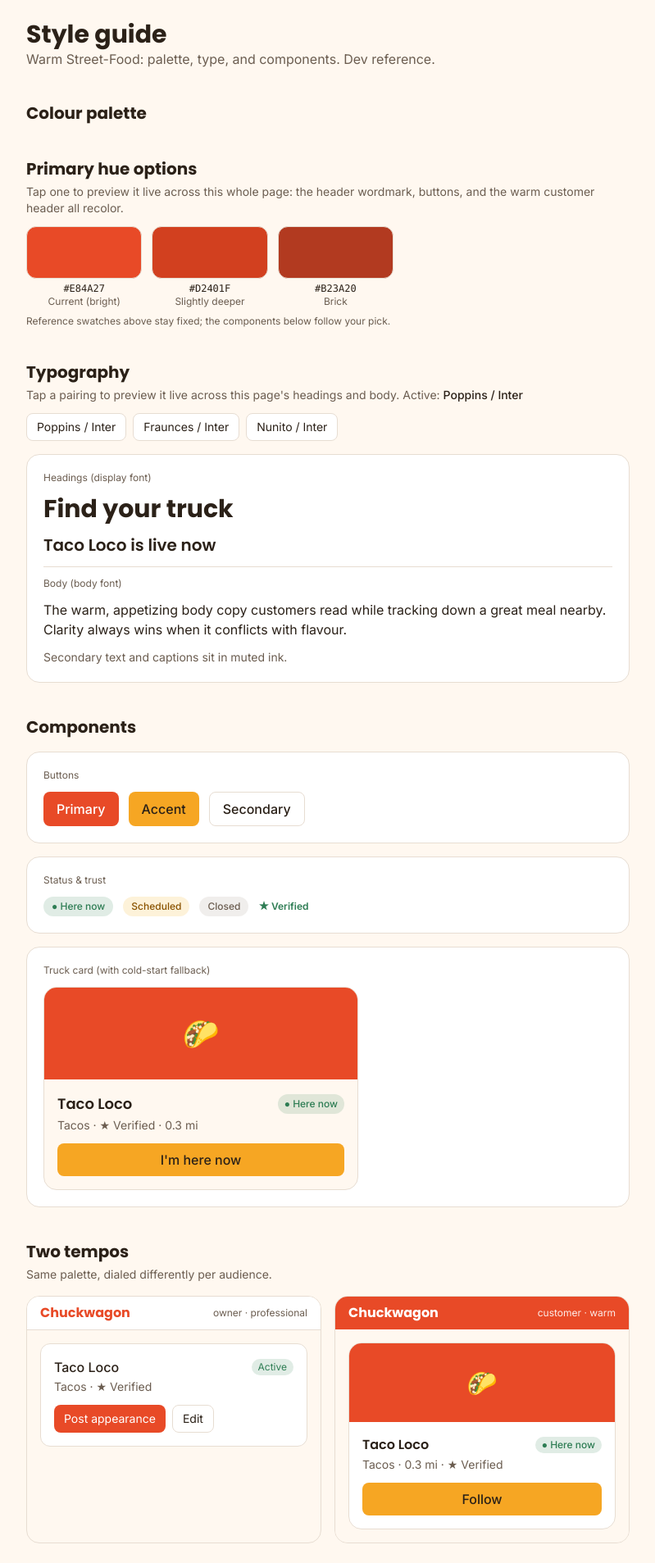
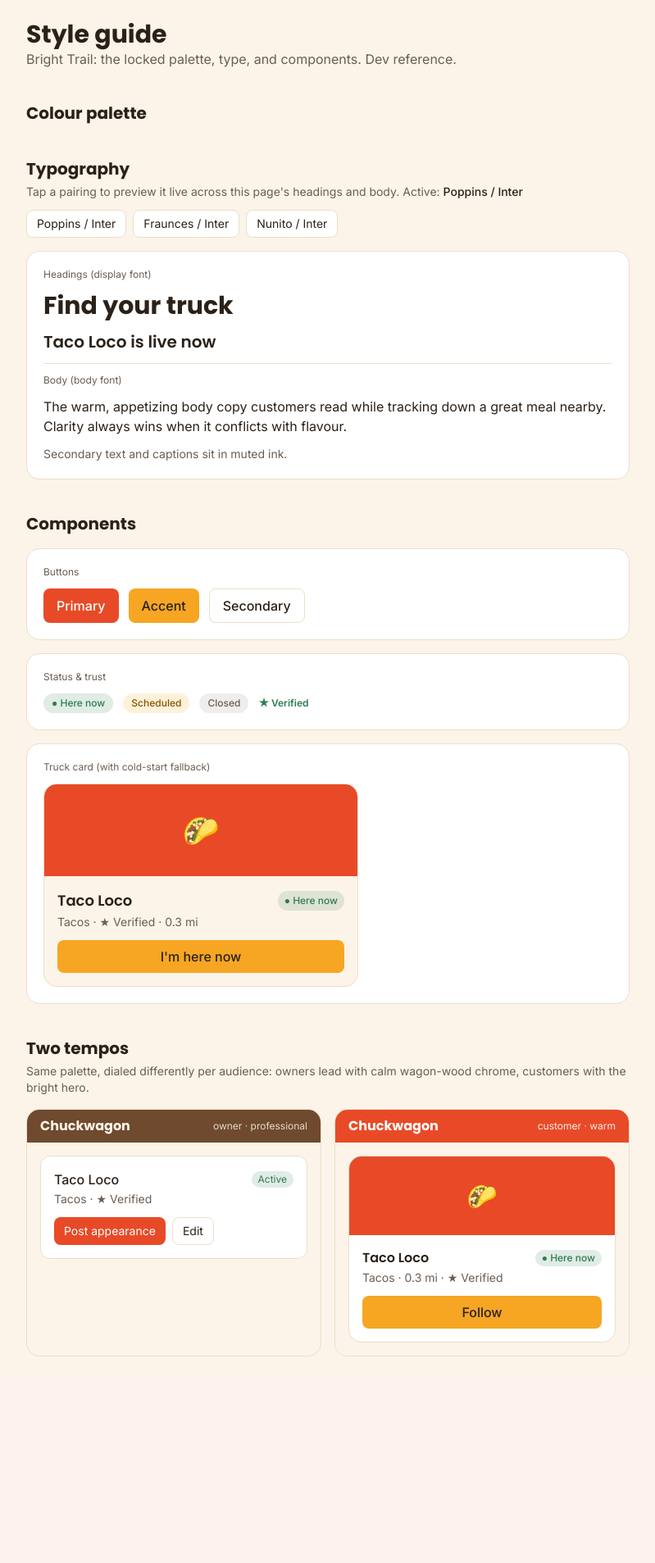
Before and after one commit to HuntedCode/truckstop-food-truck-tracker, a Django app: template backend/templates/web/style_guide.html in a window 1280 px wide. Shown: the part 53-1960 px from the top of the page at 82% size, without its empty margins (240-1039 px from the left). After the commit the page ends 1708 px from the top, so only its background shows below. Run offline with Django 3.2, Linux system fonts and the light colour scheme; the template is opened without the code that fills it, so the values that code supplies are empty; some libraries are stand-ins or nearby versions.

Commit message:
feat(web): lock "Bright Trail" palette into design tokens
Adopt the Bright Trail palette as the system source of truth: a bright
tomato hero plus warm heritage neutrals (parchment, tan, wagon-wood,
espresso). The western/vintage feel now lives in the neutrals and the
wagon-wood chrome rather than in dulling the primary.

- base.html: base -> parchment (#FCF4E8), border -> tan (#EADFCB); add
  wagon-wood (#6F4A2E) and sage (#7E9466) tokens; input border to tan.
- design-system.md: update neutrals, add Heritage accents, note the lock
  and the two-tempo chrome (owner wagon-wood, customer hero).
- logo-brief.md: parchment background, add wagon-wood as a brand color.
- style guide: drop the palette-comparison scaffolding (muted Trail,
  Bright Trail red/orange previews, hue switcher, _wagon_mark partial)
  now that the decision is made; PALETTE mirrors the locked tokens and
  the two-tempo owner header uses wagon-wood chrome.

Co-Authored-By: Claude Opus 4.8 (1M context) <noreply@anthropic.com>

```diff
--- a/backend/templates/base.html
+++ b/backend/templates/base.html
@@ -16,8 +16,9 @@
         extend: {
           colors: {
             primary: 'var(--color-primary)', 'primary-dark': 'var(--color-primary-dark)',
-            accent: '#F6A623', 'accent-dark': '#D98911', base: '#FFF8F0', surface: '#FFFFFF',
-            ink: '#2B2118', 'ink-muted': '#6B5D50', border: '#E7DDD2',
+            accent: '#F6A623', 'accent-dark': '#D98911', base: '#FCF4E8', surface: '#FFFFFF',
+            'wagon-wood': '#6F4A2E', sage: '#7E9466',
+            ink: '#2B2118', 'ink-muted': '#6B5D50', border: '#EADFCB',
             'status-here': '#2E7D54', 'status-soon': '#F2A900', 'status-soon-strong': '#8A5300', 'status-away': '#9A8C7D',
             error: '#D7382B',
           },
@@ -36,7 +37,7 @@
       --font-sans: Inter; --font-display: Poppins;
     }
     input[type=text], input[type=email], input[type=password], input[type=date], input[type=time], input[type=number], select, textarea {
-      width: 100%; border: 1px solid #E7DDD2; border-radius: 0.5rem;
+      width: 100%; border: 1px solid #EADFCB; border-radius: 0.5rem;
       padding: 0.5rem 0.75rem; background: #fff; color: #2B2118;
     }
     input:focus, select:focus, textarea:focus {
--- a/backend/templates/web/style_guide.html
+++ b/backend/templates/web/style_guide.html
@@ -5,7 +5,7 @@
 
   <section>
     <h1 class="font-display text-3xl font-bold">Style guide</h1>
-    <p class="text-ink-muted">Warm Street-Food: palette, type, and components. Dev reference.</p>
+    <p class="text-ink-muted">Bright Trail: the locked palette, type, and components. Dev reference.</p>
   </section>
 
   <!-- Palette -->
@@ -26,37 +26,6 @@
       {% endfor %}
     </div>
     {% endfor %}
-  </section>
-
-  <!-- Primary hue options (interactive) -->
-  <section>
-    <h2 class="font-display text-xl font-bold mb-1">Primary hue options</h2>
-    <p class="text-ink-muted text-sm mb-3">Tap one to preview it live across this whole page: the header wordmark, buttons, and the warm customer header all recolor.</p>
-    <div class="grid grid-cols-3 gap-3 max-w-md">
-      <button type="button" onclick="setPrimary('#E84A27', '#C73C1E')" class="text-center">
-        <div class="h-16 rounded-xl border border-border hover:ring-2 ring-ink/20" style="background: #E84A27;"></div>
-        <div class="text-xs mt-1 font-mono">#E84A27</div>
-        <div class="text-xs text-ink-muted">Current (bright)</div>
-      </button>
-      <button type="button" onclick="setPrimary('#D2401F', '#B5371A')" class="text-center">
-        <div class="h-16 rounded-xl border border-border hover:ring-2 ring-ink/20" style="background: #D2401F;"></div>
-        <div class="text-xs mt-1 font-mono">#D2401F</div>
-        <div class="text-xs text-ink-muted">Slightly deeper</div>
-      </button>
-      <button type="button" onclick="setPrimary('#B23A20', '#95301B')" class="text-center">
-        <div class="h-16 rounded-xl border border-border hover:ring-2 ring-ink/20" style="background: #B23A20;"></div>
-        <div class="text-xs mt-1 font-mono">#B23A20</div>
-        <div class="text-xs text-ink-muted">Brick</div>
-      </button>
-    </div>
-    <p class="text-xs text-ink-muted mt-2">Reference swatches above stay fixed; the components below follow your pick.</p>
-    <script>
-      function setPrimary(primary, dark) {
-        const root = document.documentElement.style;
-        root.setProperty('--color-primary', primary);
-        root.setProperty('--color-primary-dark', dark);
-      }
-    </script>
   </section>
 
   <!-- Typography (interactive) -->
@@ -132,14 +101,14 @@
   <!-- Two tempos -->
   <section>
     <h2 class="font-display text-xl font-bold mb-1">Two tempos</h2>
-    <p class="text-ink-muted text-sm mb-4">Same palette, dialed differently per audience.</p>
+    <p class="text-ink-muted text-sm mb-4">Same palette, dialed differently per audience: owners lead with calm wagon-wood chrome, customers with the bright hero.</p>
     <div class="grid md:grid-cols-2 gap-4">
 
-      <!-- Owner / professional -->
+      <!-- Owner / professional: wagon-wood chrome -->
       <div class="border border-border rounded-2xl overflow-hidden">
-        <div class="px-4 py-2 bg-surface border-b border-border flex items-center justify-between">
-          <span class="font-display font-bold text-primary">Chuckwagon</span>
-          <span class="text-xs text-ink-muted">owner · professional</span>
+        <div class="px-4 py-2 bg-wagon-wood text-base flex items-center justify-between">
+          <span class="font-display font-bold">Chuckwagon</span>
+          <span class="text-xs opacity-85">owner · professional</span>
         </div>
         <div class="p-4 bg-base">
           <div class="bg-surface border border-border rounded-xl p-4">
@@ -156,7 +125,7 @@
         </div>
       </div>
 
-      <!-- Customer / warm -->
+      <!-- Customer / warm: bright hero chrome -->
       <div class="border border-border rounded-2xl overflow-hidden">
         <div class="px-4 py-2 bg-primary text-white flex items-center justify-between">
           <span class="font-display font-bold">Chuckwagon</span>
```
Also changed, not shown: backend/apps/web/views.py (+9 -2 lines), docs/design/design-system.md (+13 -3 lines), docs/design/logo-brief.md (+3 -2 lines).
